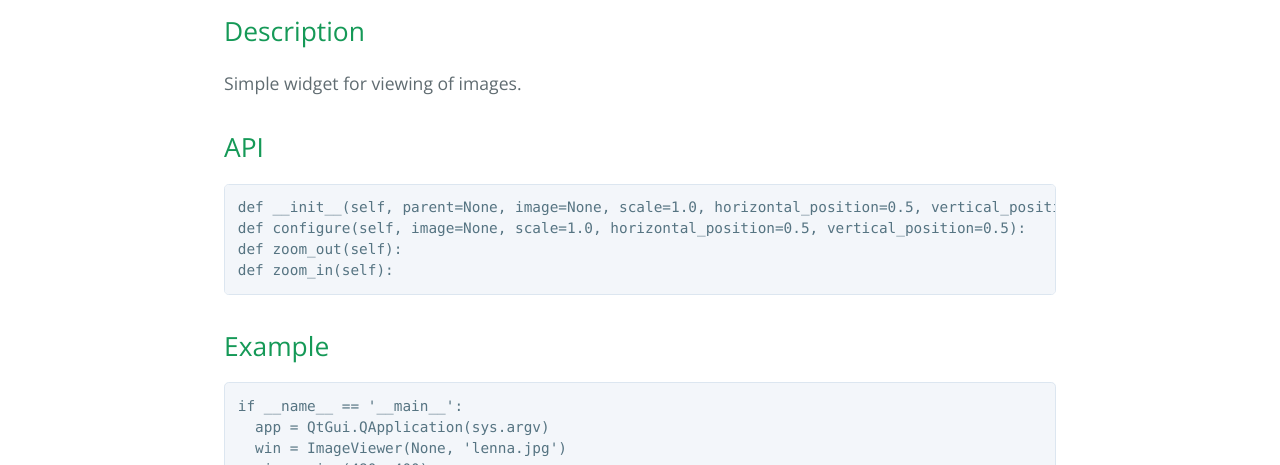
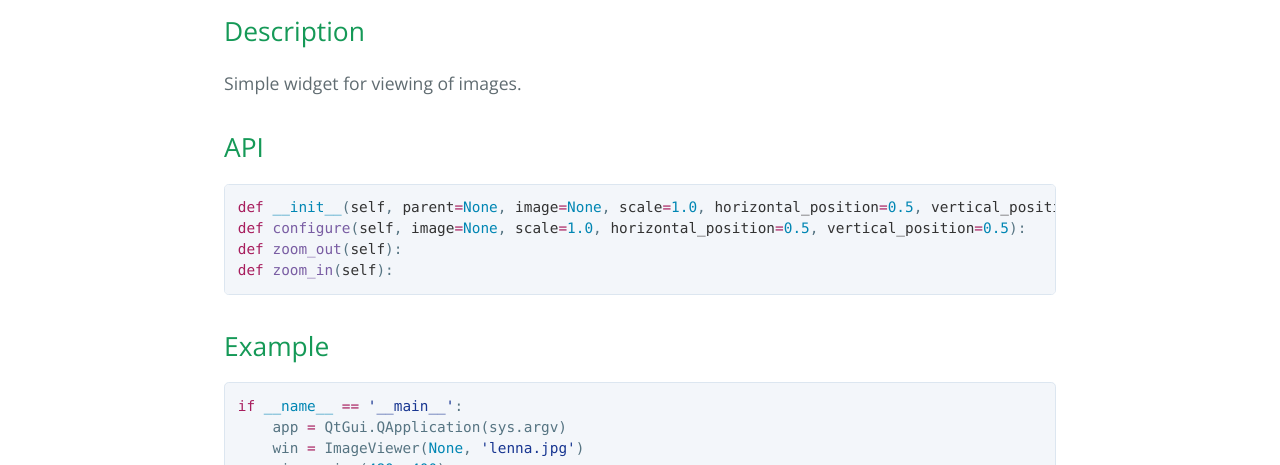
Before and after one commit to speranskydanil/pyqt-imageviewer, a plain HTML site: page index.html in a window 1280 px wide. Shown: the part 487-952 px from the top of the page. Drawn offline with nearby package versions, Linux system fonts and the light colour scheme.

```diff
--- a/index.html
+++ b/index.html
@@ -30,22 +30,20 @@
 <h2>
 <a id="api" class="anchor" href="#api" aria-hidden="true"><span class="octicon octicon-link"></span></a>API</h2>
 
-<pre><code>def __init__(self, parent=None, image=None, scale=1.0, horizontal_position=0.5, vertical_position=0.5):
-def configure(self, image=None, scale=1.0, horizontal_position=0.5, vertical_position=0.5):
-def zoom_out(self):
-def zoom_in(self):
-</code></pre>
+<div class="highlight highlight-python"><pre><span class="pl-k">def</span> <span class="pl-en"><span class="pl-c1">__init__</span></span>(<span class="pl-smi">self</span>, <span class="pl-smi">parent</span><span class="pl-k">=</span><span class="pl-c1">None</span>, <span class="pl-smi">image</span><span class="pl-k">=</span><span class="pl-c1">None</span>, <span class="pl-smi">scale</span><span class="pl-k">=</span><span class="pl-c1">1.0</span>, <span class="pl-smi">horizontal_position</span><span class="pl-k">=</span><span class="pl-c1">0.5</span>, <span class="pl-smi">vertical_position</span><span class="pl-k">=</span><span class="pl-c1">0.5</span>):
+<span class="pl-k">def</span> <span class="pl-en">configure</span>(<span class="pl-smi">self</span>, <span class="pl-smi">image</span><span class="pl-k">=</span><span class="pl-c1">None</span>, <span class="pl-smi">scale</span><span class="pl-k">=</span><span class="pl-c1">1.0</span>, <span class="pl-smi">horizontal_position</span><span class="pl-k">=</span><span class="pl-c1">0.5</span>, <span class="pl-smi">vertical_position</span><span class="pl-k">=</span><span class="pl-c1">0.5</span>):
+<span class="pl-k">def</span> <span class="pl-en">zoom_out</span>(<span class="pl-smi">self</span>):
+<span class="pl-k">def</span> <span class="pl-en">zoom_in</span>(<span class="pl-smi">self</span>):</pre></div>
 
 <h2>
 <a id="example" class="anchor" href="#example" aria-hidden="true"><span class="octicon octicon-link"></span></a>Example</h2>
 
-<pre><code>if __name__ == '__main__':
-  app = QtGui.QApplication(sys.argv)
-  win = ImageViewer(None, 'lenna.jpg')
-  win.resize(480, 400)
-  win.show()
-  sys.exit(app.exec_())
-</code></pre>
+<div class="highlight highlight-python"><pre><span class="pl-k">if</span> <span class="pl-c1">__name__</span> <span class="pl-k">==</span> <span class="pl-s"><span class="pl-pds">'</span>__main__<span class="pl-pds">'</span></span>:
+    app <span class="pl-k">=</span> QtGui.QApplication(sys.argv)
+    win <span class="pl-k">=</span> ImageViewer(<span class="pl-c1">None</span>, <span class="pl-s"><span class="pl-pds">'</span>lenna.jpg<span class="pl-pds">'</span></span>)
+    win.resize(<span class="pl-c1">480</span>, <span class="pl-c1">400</span>)
+    win.show()
+    sys.exit(app.exec_())</pre></div>
 
 <p><img src="https://raw.github.com/speranskydanil/pyqt-imageviewer/master/example.png" alt="screen"></p>
 
```
Also changed, not shown: params.json (+1 -1 lines).
